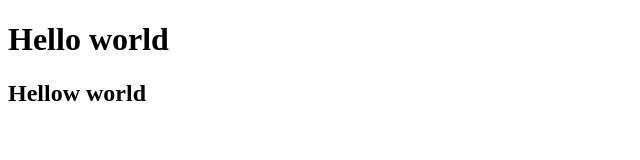
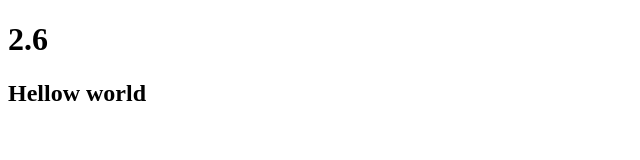
Before and after one commit to S4DZombie/new-repo, a plain HTML site: page index.html in a window 1280 px wide. Shown: the whole page, without its empty margins (0-640 px from the left). Drawn offline with Linux system fonts and the light colour scheme.

Commit message:
new commit

```diff
--- a/index.html
+++ b/index.html
@@ -2,10 +2,10 @@
 <html lang="en">
     <head>
         <meta charset="UTF-8">
-        <title>2.6</title>
+        <title>new 2.6</title>
     </head>
     <body>
-   <h1>Hello world</h1>
+   <h1>2.6</h1>
    <h2>Hellow world</h2>
     </body>
 </html>
```
